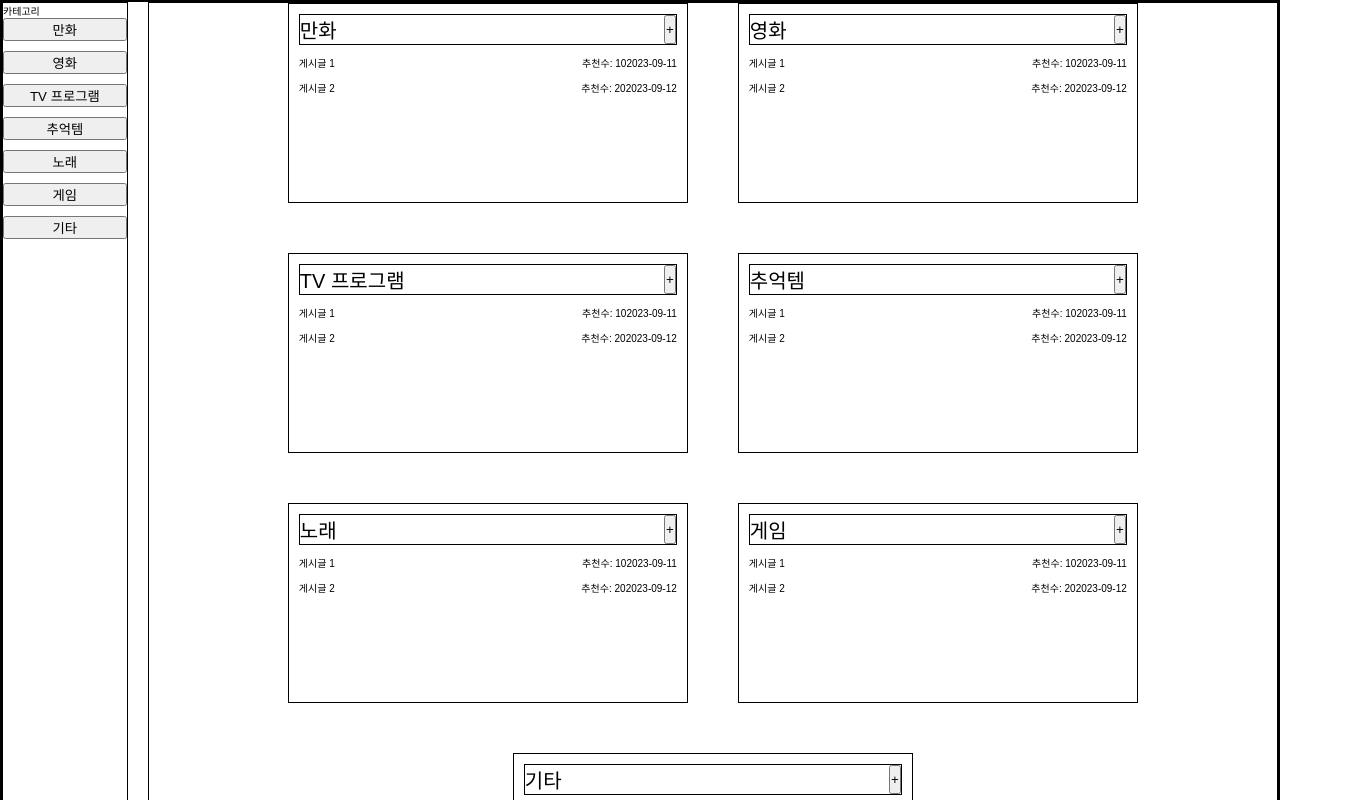
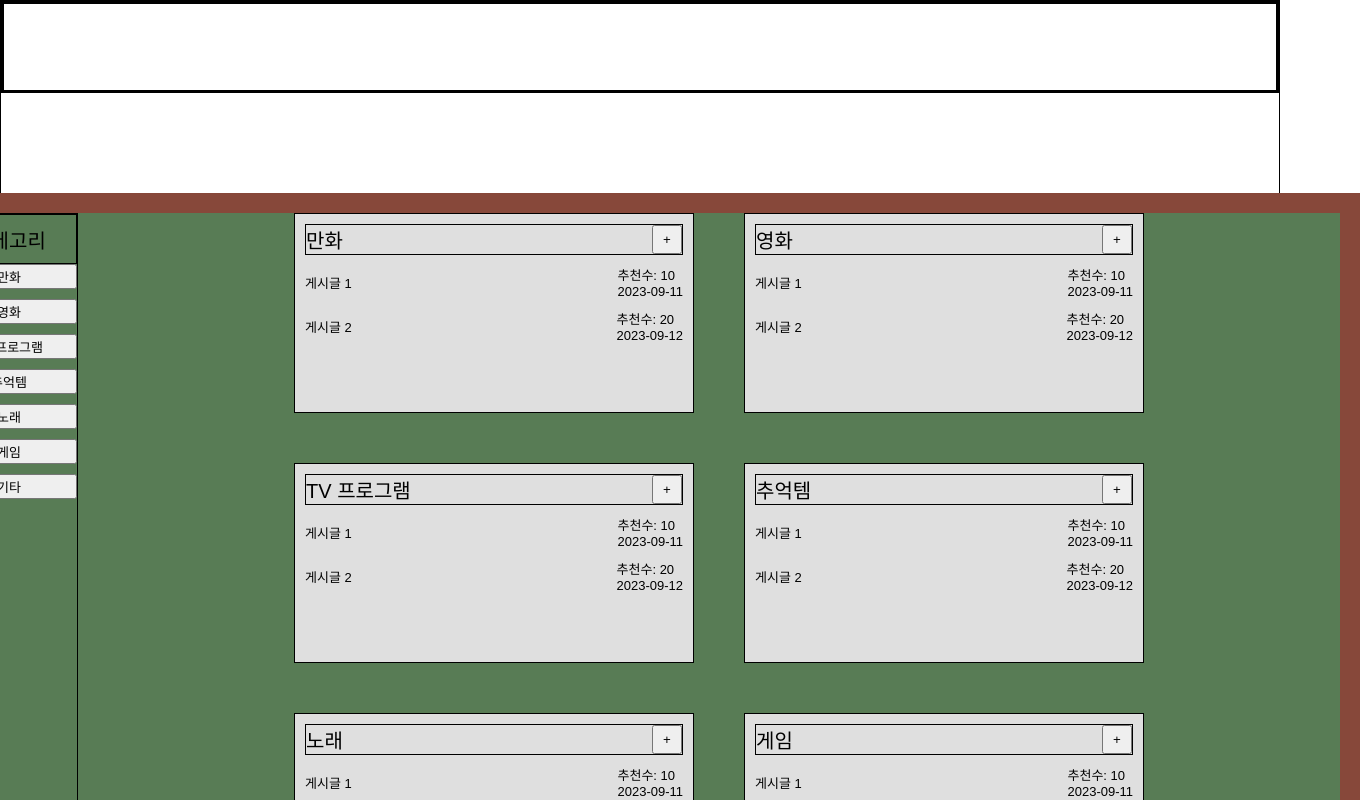
Before and after one commit to codestates-seb/seb45_main_007, a React (Create React App) app in the folder client/: page /club in a window 1280 px wide. Shown: the top 800 px of the page, 1360 px wide, since content can reach past the window. Built offline with nearby package versions, Linux system fonts and the light colour scheme; a web font is replaced by a local one.

Commit message:
클럽 메인 페이지 css 추가

```diff
--- a/client/src/pages/ClubMainPage.jsx
+++ b/client/src/pages/ClubMainPage.jsx
@@ -22,12 +22,23 @@ const ClubPage = styled.div`
   display: flex;
   justify-content: center;
   border: 1px solid black;
+  align-items: center;
+  flex-direction: column;
+  row-gap: 100px;
 `;
+
+const HeaderBox = styled.div`
+  width: 100%;
+  height: 92px;
+  border: 3px solid black;
+`;
+
 const PageContent = styled.div`
   width: 1440px;
   display: flex;
   justify-content: center;
-  border: 1px solid black;
+  background: #587c55;
+  border: 20px solid #a52a2a9d;
 `;
 
 const CategorySelection = styled.div`
@@ -37,9 +48,19 @@ const CategorySelection = styled.div`
   margin-right: 20px;
   border: 1px solid black;
 `;
+const CategoryDiv = styled.div`
+  height: 50px;
+  display: flex;
+  justify-content: center;
+  align-items: center;
+  font-size: 20px;
+  border: 1px solid black;
+`;
 
 const CategoryButton = styled.button`
+  height: 25px;
   margin-bottom: 10px;
+  font-size: 13px;
 `;
 
 const CategoryBoxes = styled.div`
@@ -47,7 +68,6 @@ const CategoryBoxes = styled.div`
   display: flex;
   flex-wrap: wrap;
   gap: 50px;
-  border: 1px solid black;
   justify-content: center;
 `;
 
@@ -56,6 +76,7 @@ const CategoryBox = styled.div`
   height: 200px;
   border: 1px solid #000;
   padding: 10px;
+  background: #dfdfdf;
 `;
 
 const CategoryHeader = styled.div`
@@ -65,21 +86,27 @@ const CategoryHeader = styled.div`
   margin-bottom: 10px;
   border: 1px solid black;
 `;
+const PlusButton = styled.button`
+  width: 30px;
+`;
 
 const CategoryContent = styled.div``;
 
 const Post = styled.div`
+  font-size: 13px;
   display: flex;
   justify-content: space-between;
   margin-bottom: 10px;
+  align-items: center;
 `;
 
 function ClubMainPage() {
   return (
     <ClubPage>
+      <HeaderBox></HeaderBox>
       <PageContent>
         <CategorySelection>
-          <div>카테고리</div>
+          <CategoryDiv>카테고리</CategoryDiv>
           {categories.map((category) => (
             <CategoryButton
               key={category.name}
@@ -95,17 +122,19 @@ function ClubMainPage() {
             <CategoryBox key={category.name}>
               <CategoryHeader>
                 <span>{category.name}</span>
-                <button onClick={() => (window.location.href = category.path)}>
+                <PlusButton
+                  onClick={() => (window.location.href = category.path)}
+                >
                   +
-                </button>
+                </PlusButton>
               </CategoryHeader>
               <CategoryContent>
                 {posts.map((post, index) => (
                   <Post key={index}>
-                    <span>{post.title}</span>
+                    <div>{post.title}</div>
                     <div>
-                      <span>추천수: {post.likes}</span>
-                      <span>{post.date}</span>
+                      <div>추천수: {post.likes}</div>
+                      <div>{post.date}</div>
                     </div>
                   </Post>
                 ))}
```
